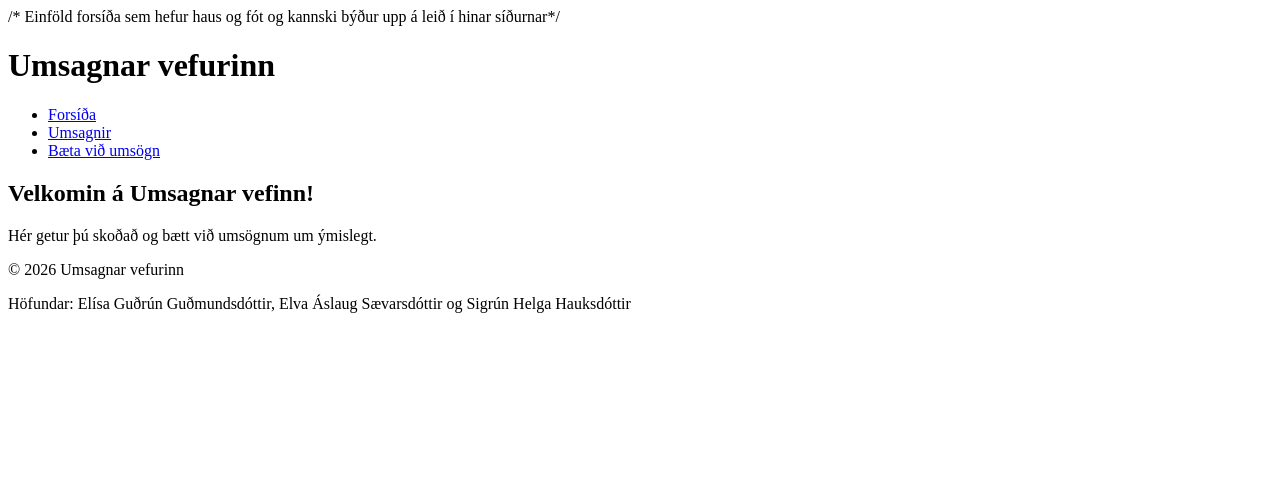
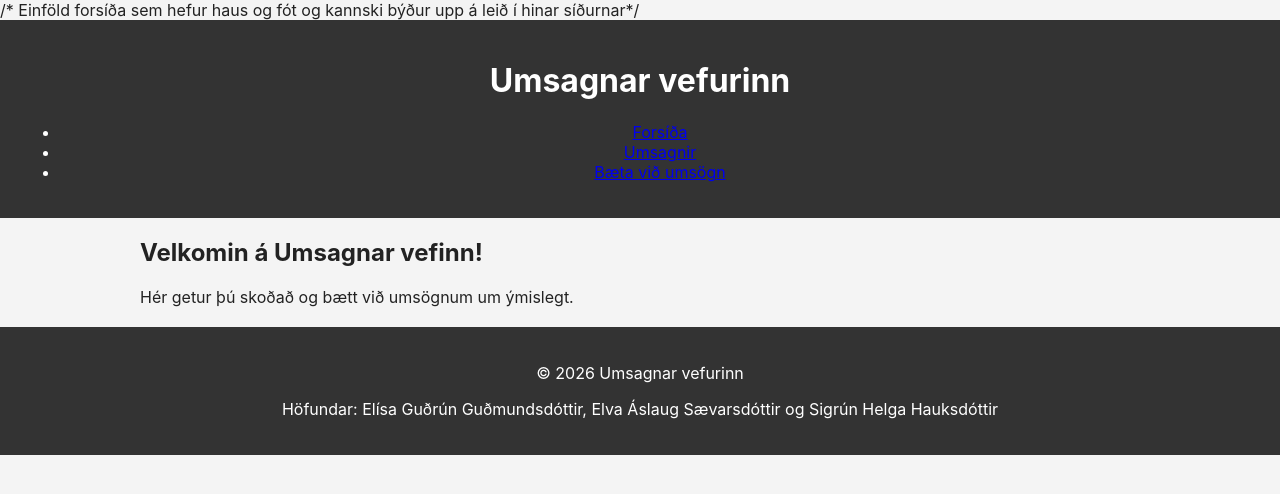
Before and after one commit to elvaaslaug-star/H-pverkefni-2-EES, a website built with Vite: page index.html in a window 1280 px wide. Built offline with nearby package versions, Linux system fonts and the light colour scheme.

Commit message:
elisa er að fikta

```diff
--- a/main-styles.css
+++ b/main-styles.css
@@ -1 +1,33 @@
 /* flytur inn allt css í minni skránum */
+
+* {
+    box-sizing: border-box;
+}
+
+body {
+    margin: 0;
+    font-family: inter, sans-serif;
+    background-color: #f4f4f4;
+    color: #222;
+}
+
+header,
+footer {
+    background-color: #333;
+    color: white;
+    text-align: center;
+    padding: 20px;
+}
+
+main {
+    max-width: 1000px;
+    width: 90%;
+    margin: 20px auto;
+}
+
+
+form {
+    display: grid;
+    grid-template-columns: 1fr;
+    gap: 10px;
+}
```
Also changed, not shown: package.json (+16 -1 lines), 1 other file.
